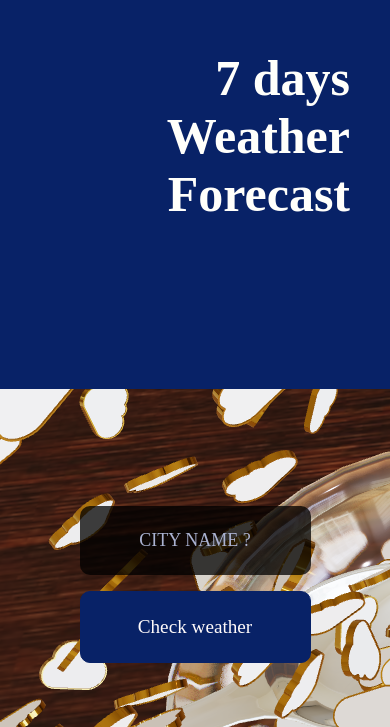
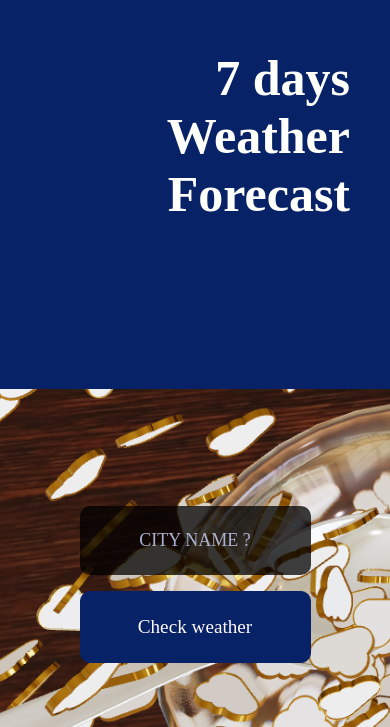
Before and after one commit to GentleHorse/Weather_3D_Forecast, a React (Vite) app: page / in a window 390 px wide. Shown: the part 117-844 px from the top of the page. Built offline with nearby package versions, Linux system fonts and the light colour scheme; no server answers.

Commit message:
Aplied the presentation control

```diff
--- a/src/App.jsx
+++ b/src/App.jsx
@@ -115,7 +115,7 @@ export default function App() {
           fov: 45,
           near: 0.1,
           far: 200,
-          position: [0, 35, 10],
+          position: [0, 32, 0],
         }}
       >
         {weatherData && (
--- a/src/App.module.css
+++ b/src/App.module.css
@@ -7,8 +7,9 @@
   height: 100vh;
   width: 100vw;
   background-image: url("../public/images/loading-background-image.png");
+  background-size: cover;
+  background-repeat: no-repeat;
 }
-
 
 .searchBox {
   position: absolute;
@@ -96,7 +97,7 @@
   margin: 0;
   padding: 0;
   text-align: right;
-  color:#FFFFFB;
+  color: #fffffb;
 }
 
 /*
@@ -110,6 +111,8 @@
     height: 100vh;
     width: 100vw;
     background-image: url("../public/images/loading-background-image.png");
+    background-size: cover;
+    background-repeat: no-repeat;
   }
 
   .searchBox {
--- a/src/Experience.jsx
+++ b/src/Experience.jsx
@@ -164,7 +164,7 @@ export default function Experience(props) {
     <>
       {/* DEBUG TOOLS */}
       {/* <Perf position="top-left" /> */}
-      <OrbitControls makeDefault />
+      {/* <OrbitControls makeDefault /> */}
       {/* <axesHelper /> */}
 
       {/* ENVIRONMENT */}
@@ -173,12 +173,12 @@ export default function Experience(props) {
       <ambientLight intensity={0.5} />
       <color args={["#434343"]} attach="background" />
 
-      {/* <PresentationControls
+      <PresentationControls
         global
-        polar={[0.0, 0.0]}
+        polar={[-1.4, 0.0]}
         azimuth={[-0.95, 1.2]}
         // config={{ mass: 2, tension: 400 }}
-      > */}
+      >
       <Physics debug={false} gravity={[0, -7.5, 0]}>
         {/* STAGE */}
         <group rotation={[0, -Math.PI * 0.065, 0]}>
@@ -232,7 +232,7 @@ export default function Experience(props) {
         {/* FORECAST TEXTS */}
         <ForecastTexts weekWeather={weekWeather} />
       </Physics>
-      {/* </PresentationControls> */}
+      </PresentationControls>
     </>
   );
 }
```
